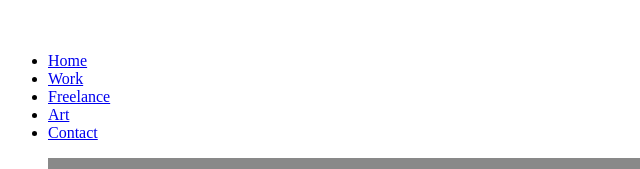
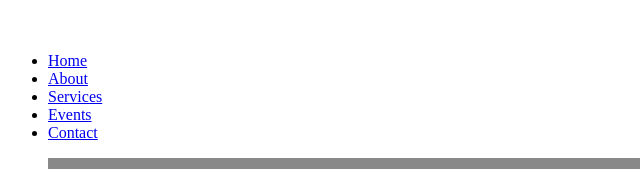
Before and after one commit to KaitlinSakae/KaitlinSakae.github.io, a plain HTML site: page grc338/website-content-hierarchy/menu.html in a window 1280 px wide. Shown: the part 631-800 px from the top of the page, 0-640 px from the left. Drawn offline with Linux system fonts and the light colour scheme.

Commit message:
Add files via upload

```diff
--- a/grc338/website-content-hierarchy/menu.html
+++ b/grc338/website-content-hierarchy/menu.html
@@ -13,9 +13,9 @@
                 <nav>
                     <ul>
                         <li><a href="index.html">Home</a></li>
-                        <li><a href="about.html">Work</a></li>
-                        <li><a href="services.html">Freelance</a></li>
-                        <li><a href="events.html">Art</a></li>
+                        <li><a href="about.html">About</a></li>
+                        <li><a href="services.html">Services</a></li>
+                        <li><a href="events.html">Events</a></li>
                         <li><a href="contact.html">Contact</a></li>
                     </ul>
                 </nav>
```
